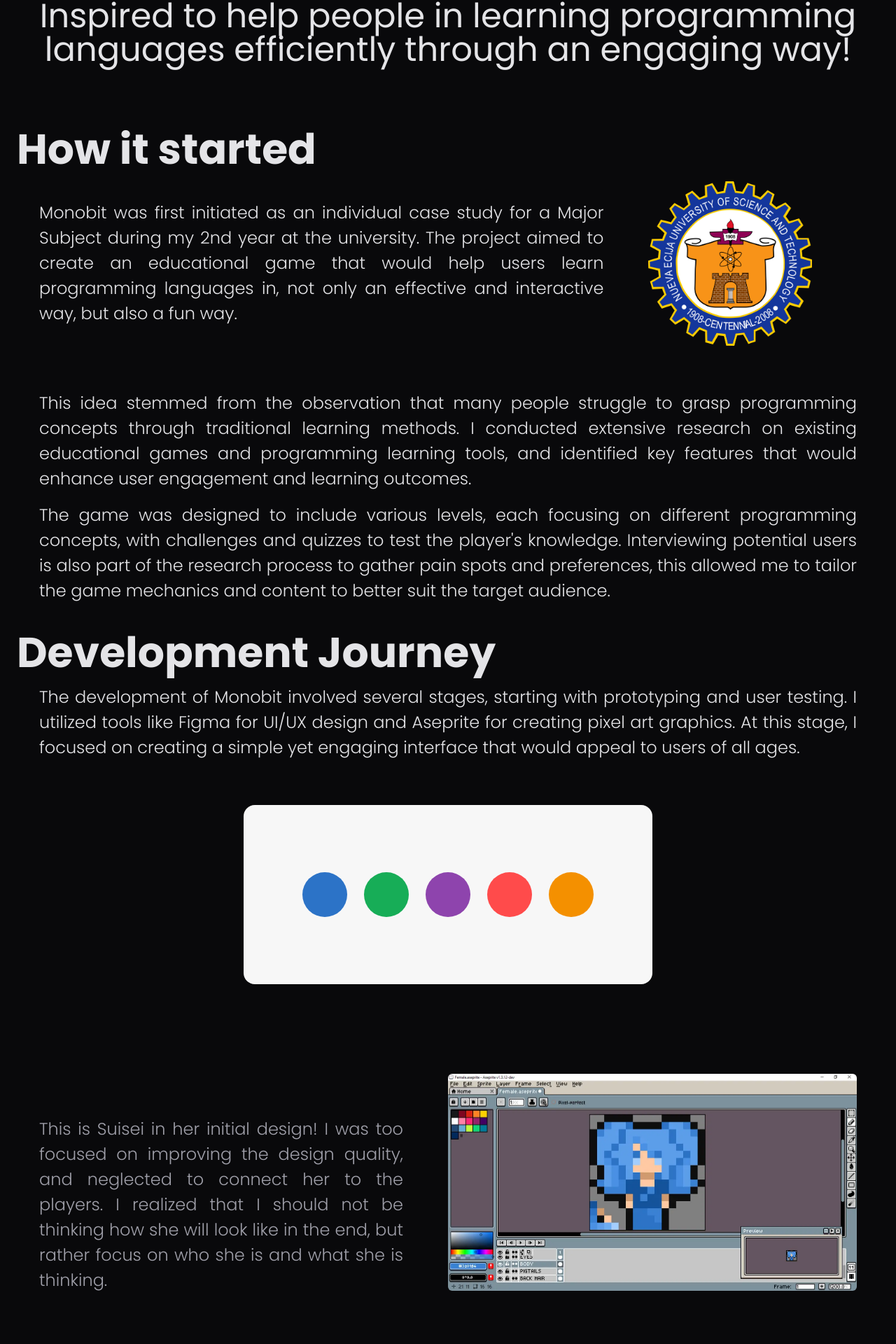
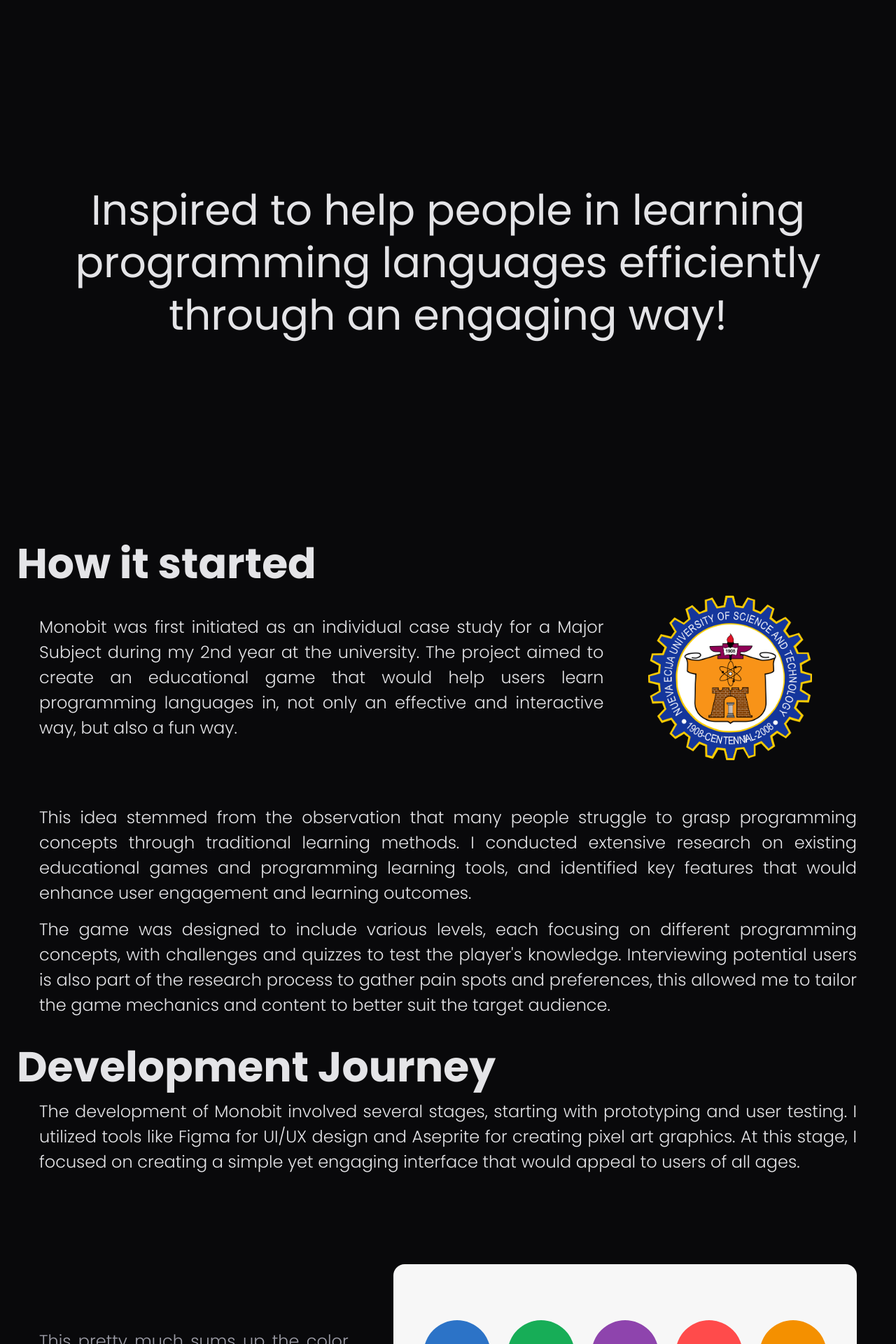
Before and after one commit to Serial-Cyn/personal-portfolio, a Next.js app: page /monobit in a window 1280 px wide. Shown: the part 825-2745 px from the top of the page at 70% size. Built offline with nearby package versions, Linux system fonts and the light colour scheme.

Commit message:
feat: add Palette and Suisei components with initial designs

```diff
--- /dev/null
+++ b/app/monobit/blog-components/palette.tsx
@@ -0,0 +1,33 @@
+"use client";
+
+import Button from "@/components/ui/button";
+
+export default function Palette() {
+  function handleClick() {
+    alert("Full palette is not available yet!");
+  }
+
+  const demoPalette = ["#2C73C7", "#17AD57", "#8E44AD", "#FF4B4B", "#F49000"];
+
+  let buttonLabel = "View Full Palette";
+
+  return (
+    <div className="flex justify-between items-center gap-16 my-32">
+      <p className="w-2/5 text-zinc-400">
+        This pretty much sums up the color palette I used for the entire design.
+      </p>
+      <div
+        className="flex w-3/5 min-h-64 justify-center items-center gap-6 rounded-2xl"
+        style={{ backgroundColor: "#f7f7f7" }}
+      >
+        {demoPalette.map((color, index) => (
+          <div
+            key={index}
+            className="w-24 h-24 rounded-full"
+            style={{ backgroundColor: color }}
+          ></div>
+        ))}
+      </div>
+    </div>
+  );
+}
--- /dev/null
+++ b/app/monobit/blog-components/suisei.tsx
@@ -0,0 +1,42 @@
+import Image from "next/image";
+
+export default function Suisei() {
+  const suisei = ["suisei-1", "suisei-2", "suisei-3"];
+
+  return (
+    <div className="flex my-32 justify-between items-center gap-16">
+      <div>
+        <p className="text-zinc-400">
+          This is Suisei in her initial design! I was too focused on improving
+          the design quality, and neglected to connect her to the players. I
+          realized that I should not be thinking how she will look like in the
+          end, but rather focus on who she is and what she is thinking.
+        </p>
+        <Image
+          width={800}
+          height={800}
+          src="/featured/monobit/initial-character-design.webp"
+          alt="Initial Character Design"
+          className="w-1/2 h-auto object-contain rounded-md mb-16"
+        />
+      </div>
+      <div>
+        <p className="text-zinc-400">
+          This is Suisei now! She is cute and calm, and she has a strong desire
+          to learn and grow. She loves to explore new things and is always eager
+          to take on new challenges.
+        </p>
+        {suisei.map((img, index) => (
+          <Image
+            key={index}
+            width={800}
+            height={800}
+            src={`/featured/monobit/suisei/${img}.webp`}
+            alt={`Suisei ${index + 1} Design`}
+            className="w-1/5 -mx-8"
+          />
+        ))}
+      </div>
+    </div>
+  );
+}
--- a/app/monobit/blog.tsx
+++ b/app/monobit/blog.tsx
@@ -1,7 +1,9 @@
 import Image from "next/image";
+import Palette from "./blog-components/palette";
+import Suisei from "./blog-components/suisei";
 
 export default function Blog() {
-  const demoPalette = ["#2C73C7", "#17AD57", "#8E44AD", "#FF4B4B", "#F49000"];
+
   const suisei = ["suisei-1", "suisei-2", "suisei-3"];
 
   return (
@@ -54,51 +56,8 @@ export default function Blog() {
             I focused on creating a simple yet engaging interface that would
             appeal to users of all ages.
           </p>
-          <div
-            className="flex w-1/2 m-auto mb-16 min-h-64 justify-center items-center gap-6 rounded-2xl"
-            style={{ backgroundColor: "#f7f7f7" }}
-          >
-            {demoPalette.map((color, index) => (
-              <div
-                key={index}
-                className="w-16 h-16 rounded-full"
-                style={{ backgroundColor: color }}
-              ></div>
-            ))}
-          </div>
-          <div className="flex my-32 justify-center items-center gap-16">
-            <p className="text-zinc-400">
-              This is Suisei in her initial design! I was too focused on
-              improving the design quality, and neglected to connect her to the
-              players. I realized that I should not be thinking how she will
-              look like in the end, but rather focus on who she is and what she
-              is thinking.
-            </p>
-            <Image
-              width={800}
-              height={800}
-              src="/featured/monobit/initial-character-design.webp"
-              alt="Initial Character Design"
-              className="w-1/2 h-auto object-contain rounded-md mb-16"
-            />
-          </div>
-          <div className="flex my-32 justify-center items-center gap-16">
-            <p className="text-zinc-400">
-              This is Suisei now! She is cute and calm, and she has a strong
-              desire to learn and grow. She loves to explore new things and is
-              always eager to take on new challenges.
-            </p>
-            {suisei.map((img, index) => (
-              <Image
-                key={index}
-                width={800}
-                height={800}
-                src={`/featured/monobit/suisei/${img}.webp`}
-                alt={`Suisei ${index + 1} Design`}
-                className="w-1/5 -mx-8"
-              />
-            ))}
-          </div>
+          <Palette />
+          {/* <Suisei /> */}
           <p className="mb-4">
             As the project progressed, I implemented feedback from user testing
             to refine the gameplay mechanics and educational content. This
--- a/components/blog/reason.tsx
+++ b/components/blog/reason.tsx
@@ -6,9 +6,9 @@ type ReasonProps = {
 
 export default function Reason({ reason }: ReasonProps) {
   return (
-    <section className="w-full mb-16 p-6 flex items-center justify-center">
+    <section className="w-full min-h-screen p-6 flex items-center justify-center">
       <Motion>
-        <h1 className="text-4xl md:text-5xl text-center">{reason}</h1>
+        <h1 className="text-4xl md:text-6xl text-center leading-tight">{reason}</h1>
       </Motion>
     </section>
   );
--- a/components/ui/button.tsx
+++ b/components/ui/button.tsx
@@ -30,7 +30,7 @@ export default function Button({ label, variant, onClick }: ButtonProps) {
           <span>
             <button
               onClick={onClick}
-              className={`btn ${variant} px-4 py-2 rounded-full cursor-not-allowed`}
+              className={`btn ${variant} px-4 2xl:px-6 py-2 2xl:py-4 2xl:text-4xl rounded-full cursor-not-allowed`}
               disabled
             >
               {label}
```
